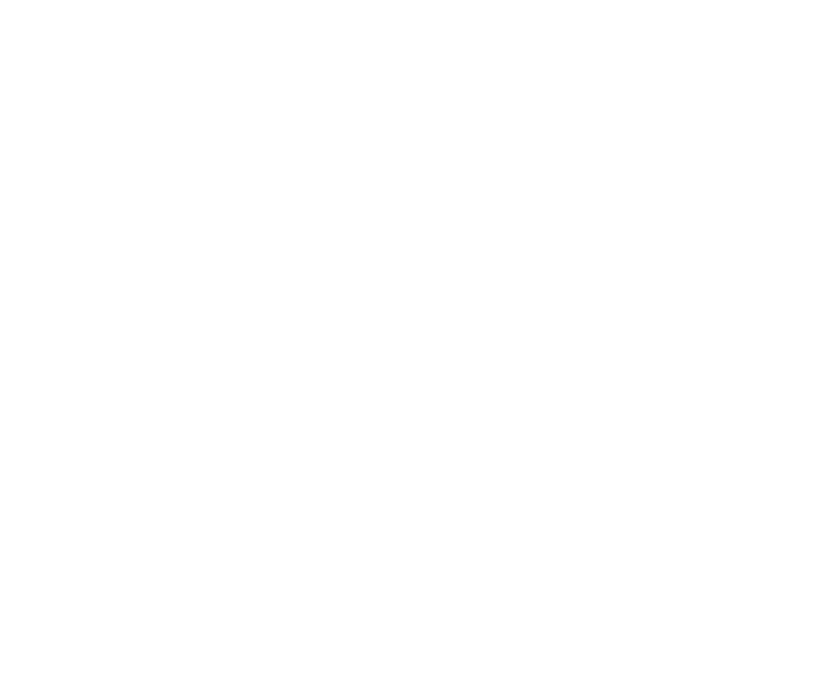
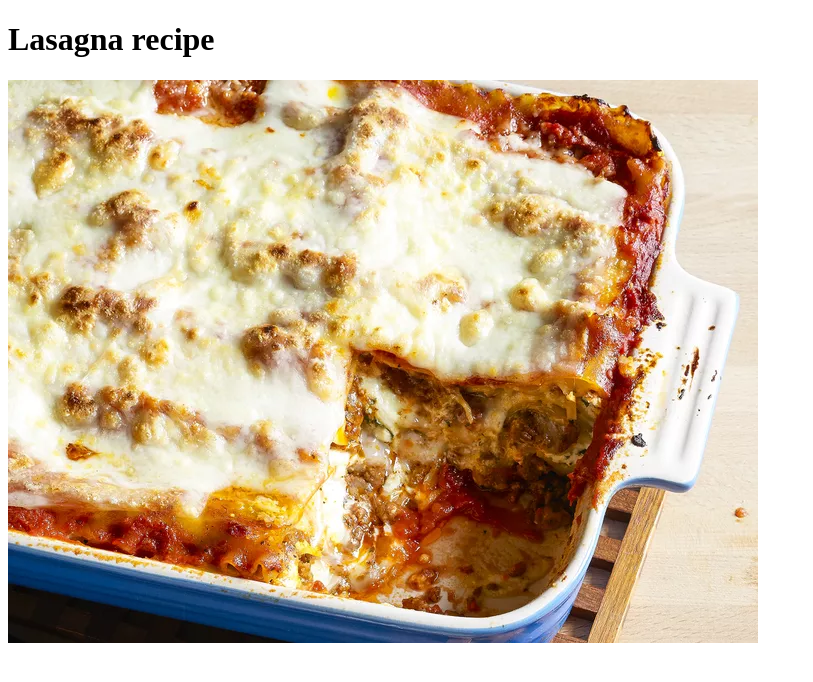
Before and after one commit to st202222/odin-recipes, a plain HTML site: page recipes/lasagna.html in a window 1280 px wide. Shown: the whole page, without its empty margins (0-813 px from the left). Drawn offline with Linux system fonts and the light colour scheme.

Commit message:
Add photo of lasagna to lasagna page

```diff
--- a/recipes/lasagna.html
+++ b/recipes/lasagna.html
@@ -7,6 +7,7 @@
     <title>Lasagna</title>
 </head>
 <body>
-
+    <h1>Lasagna recipe</h1>
+    <img src="lasagna.jpeg" alt="Photo of lasagna">
 </body>
 </html>
```
Also changed, not shown: recipes/lasagna.jpeg (added).
